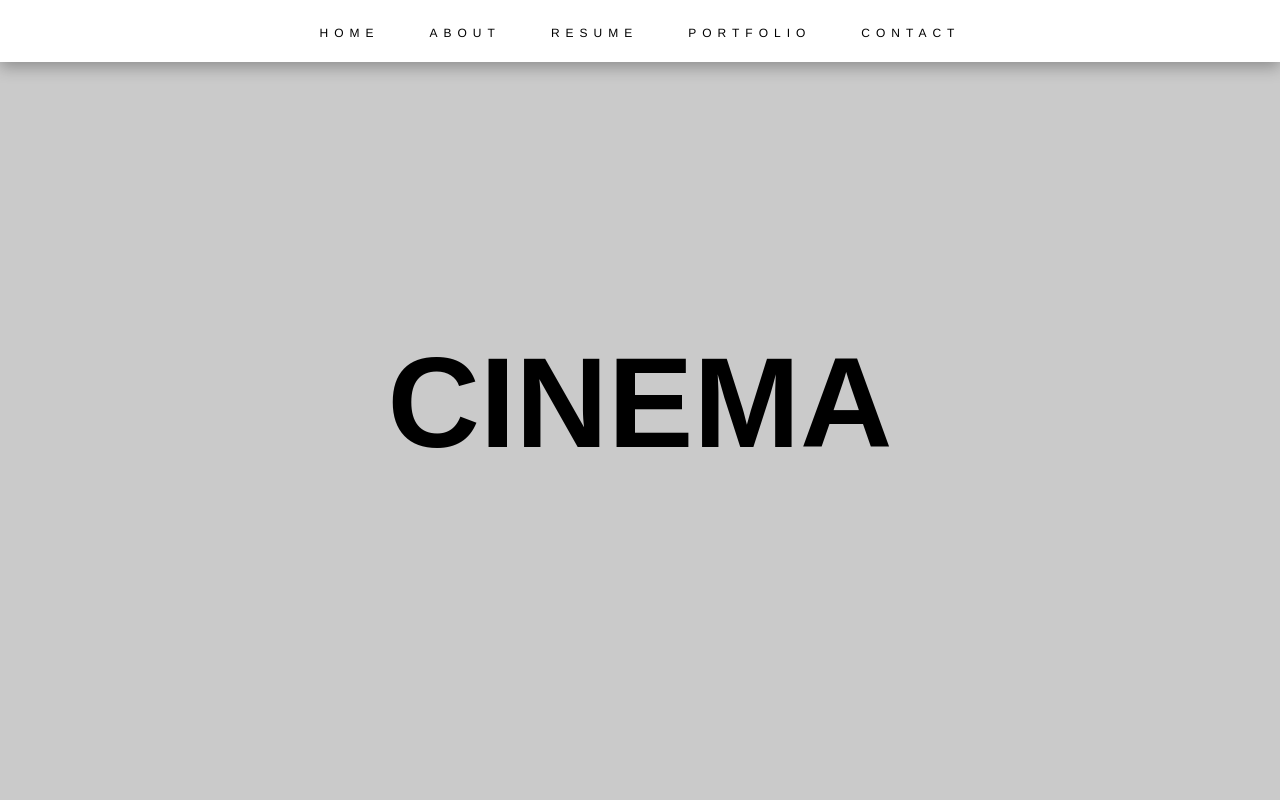
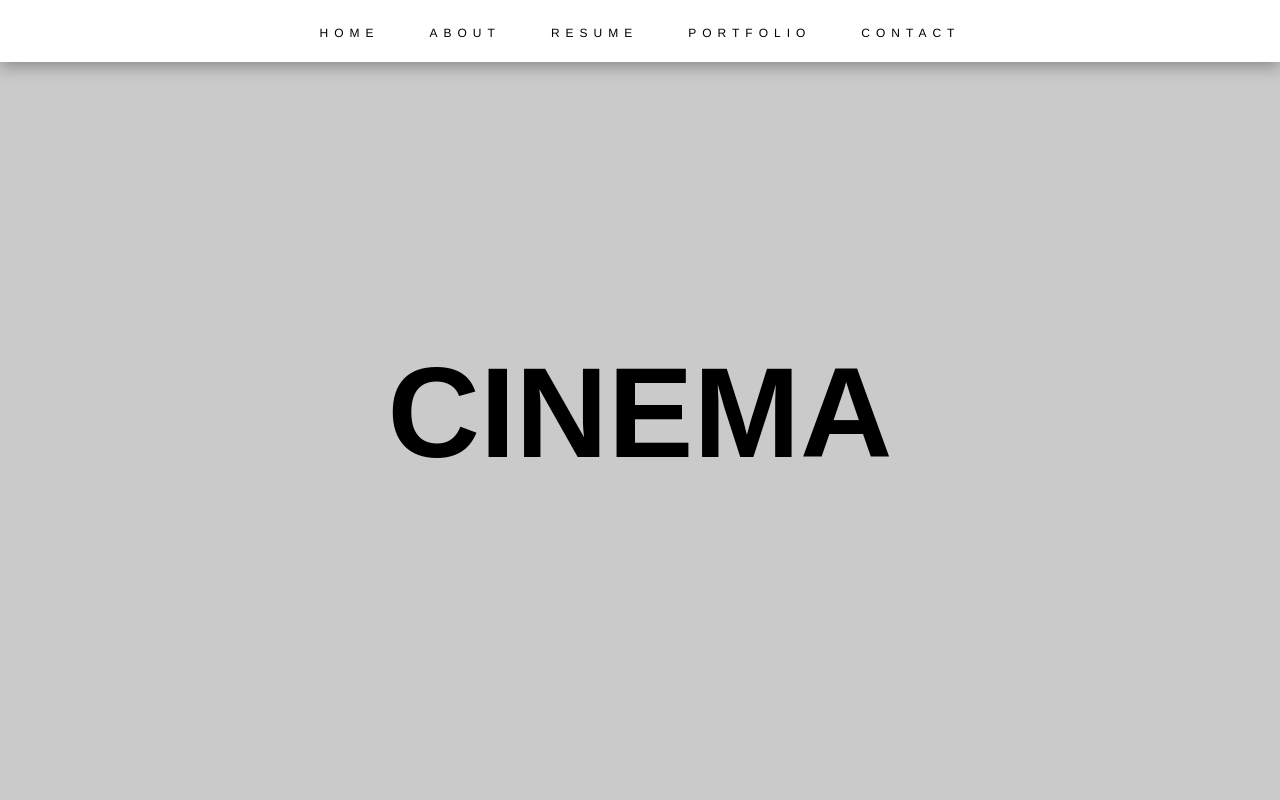
Before and after one commit to BaBaBunny/personal-website, a React (Vite) app in the folder personal-website/: page / in a window 1280 px wide. Shown: the top 800 px of the page. Built offline with nearby package versions, Linux system fonts and the light colour scheme.

Commit message:
bottom padding adjust

```diff
--- a/personal-website/src/index.css
+++ b/personal-website/src/index.css
@@ -131,7 +131,7 @@ body {
   color: black;
 
   position: relative;
-  bottom: 60px;
+  bottom: 50px;
 
   animation: textSideSlide 3.8s ease-in-out forwards;
 }
```
